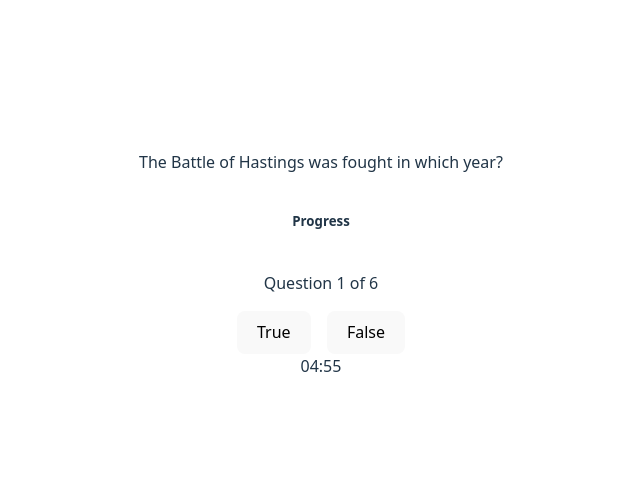
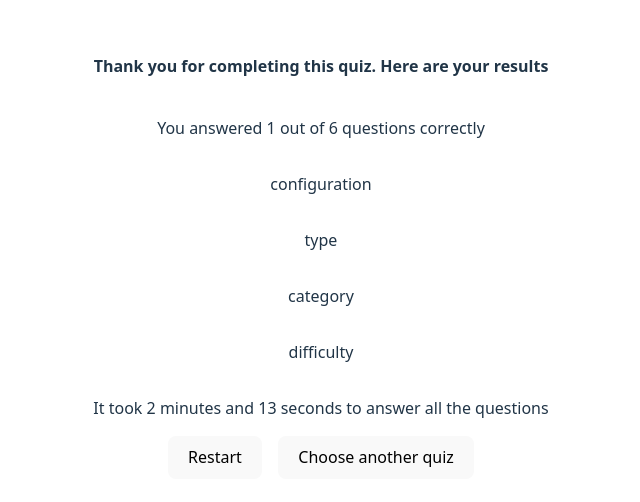
Before and after one commit to warp5t/Quiz-game, a React (Vite) app: page / in a window 1280 px wide. Shown: the part 144-646 px from the top of the page, without its empty margins (319-959 px from the left). Built offline with nearby package versions, Linux system fonts and the light colour scheme.

Commit message:
feat: implement result screen

```diff
--- a/src/App.tsx
+++ b/src/App.tsx
@@ -1,12 +1,14 @@
 import './App.css'
-import { MainScreen } from './mainScreen/mainScreen'
+// import { MainScreen } from './mainScreen/mainScreen'
+import { ResultScreen } from './resultScreen.tsx/resultScreen'
 // import { StartScreen } from './startScreen/startScreen'
 
 export function App() {
   return (
     <>
       {/* <StartScreen /> */}
-      <MainScreen />
+      {/* <MainScreen /> */}
+      <ResultScreen />
     </>
   )
 }
--- /dev/null
+++ b/src/resultScreen.tsx/resultScreen.tsx
@@ -0,0 +1,28 @@
+import { FlexBox } from '../reusalbleComponents/FlexBox/FlexBox'
+
+const correctAnswers = 1
+const ammountQuestions = 6
+const minutes = 2
+const seconds = 13
+
+export const ResultScreen = () => {
+  return (
+    <FlexBox justifyContent='center' flexDirection='column'>
+      <h4>Thank you for completing this quiz. Here are your results</h4>
+      <p>
+        You answered {correctAnswers} out of {ammountQuestions} questions correctly
+      </p>
+      <p>configuration</p>
+      <p>type</p>
+      <p>category</p>
+      <p>difficulty</p>
+      <p>
+        It took {minutes} minutes and {seconds} seconds to answer all the questions
+      </p>
+      <FlexBox gap='16px' justifyContent='center'>
+        <button>Restart</button>
+        <button>Choose another quiz</button>
+      </FlexBox>
+    </FlexBox>
+  )
+}
```
